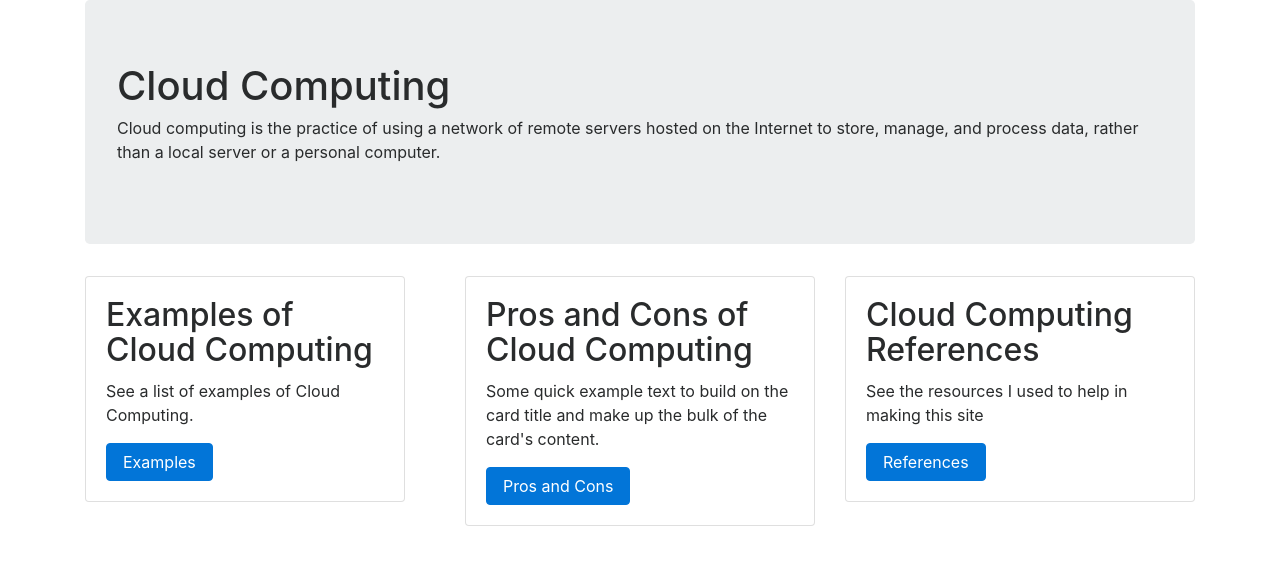
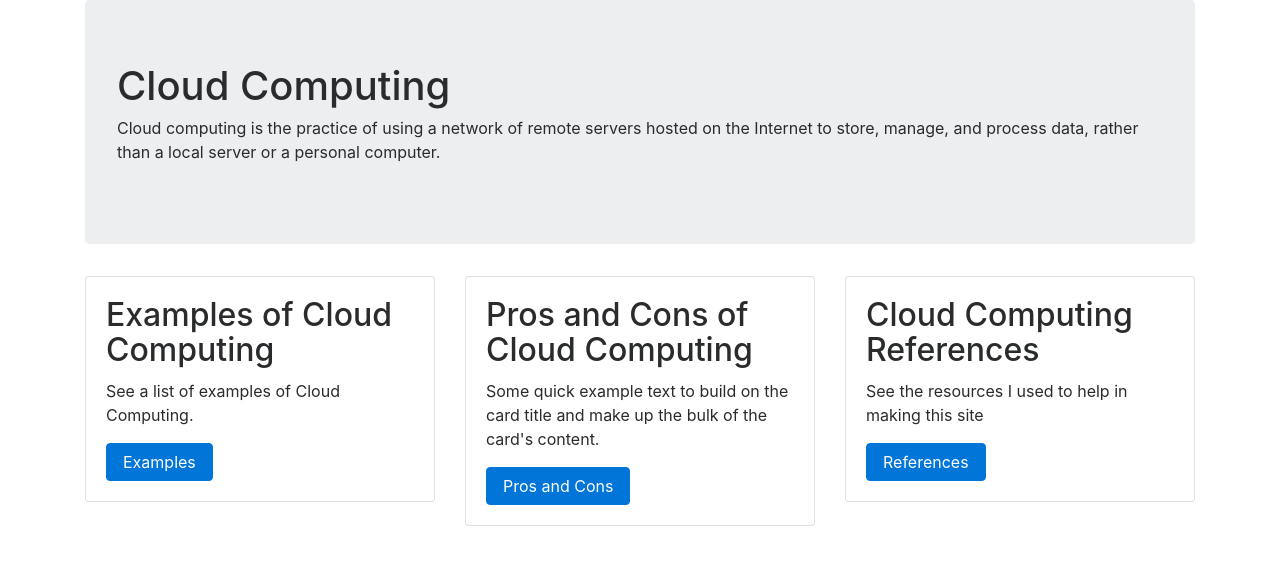
Before and after one commit to ggh4212/cloudcomputing, a plain HTML site: page index.html in a window 1280 px wide. Drawn offline with nearby package versions, Linux system fonts and the light colour scheme; a script that the page names is missing.

Commit message:
Fix card

```diff
--- a/index.html
+++ b/index.html
@@ -19,7 +19,7 @@
     </div>
     <div class="row">
       <div class="col-xs-12 col-md-4">
-        <div class="card" style="width: 20rem;">
+        <div class="card">
           <!--img class="card-img-top" src="..." alt="Card image cap"-->
           <div class="card-block">
             <h2 class="card-title">Examples of Cloud Computing</h2>
```
